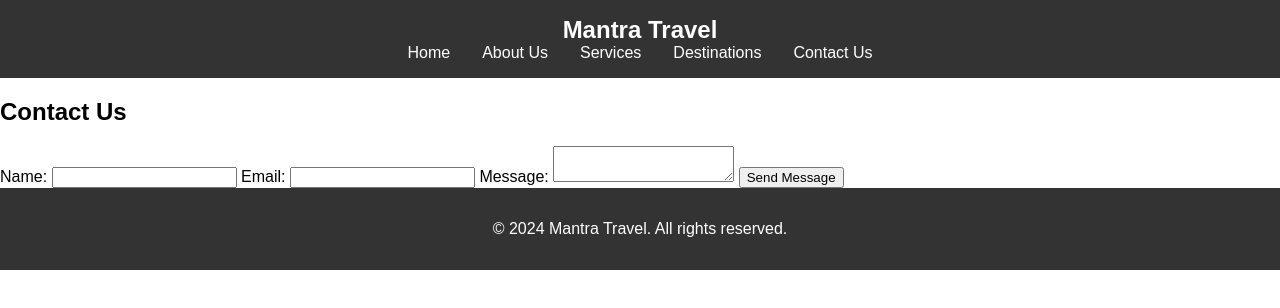
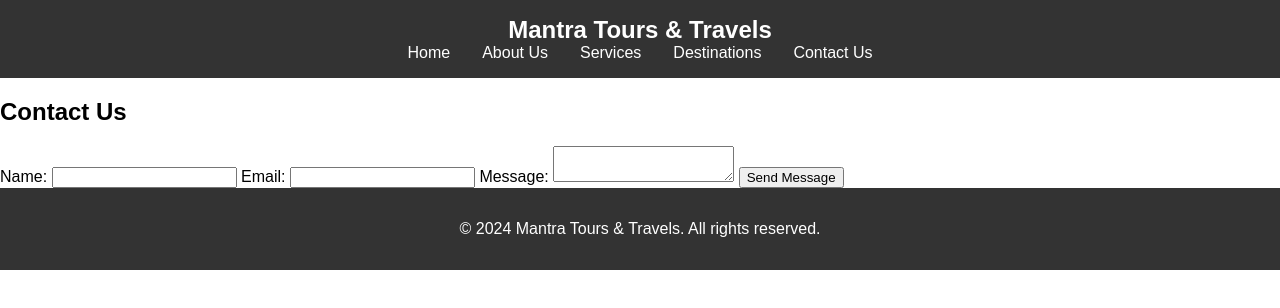
Before and after one commit to sujanaryan/mantra, a plain HTML site: page contact.html in a window 1280 px wide. Drawn offline with Linux system fonts and the light colour scheme.

Commit message:
Update contact.html

```diff
--- a/contact.html
+++ b/contact.html
@@ -3,12 +3,12 @@
 <head>
     <meta charset="UTF-8">
     <meta name="viewport" content="width=device-width, initial-scale=1.0">
-    <title>Contact Us - Mantra Travel</title>
+    <title>Contact Us - Mantra Tours & Travels</title>
     <link rel="stylesheet" href="styles.css">
 </head>
 <body>
     <header>
-        <div class="logo">Mantra Travel</div>
+        <div class="logo">Mantra Tours & Travels</div>
         <nav>
             <ul>
                 <li><a href="index.html">Home</a></li>
@@ -34,7 +34,7 @@
     </section>
 
     <footer>
-        <p>&copy; 2024 Mantra Travel. All rights reserved.</p>
+        <p>&copy; 2024 Mantra Tours & Travels. All rights reserved.</p>
     </footer>
 </body>
 </html>
```
